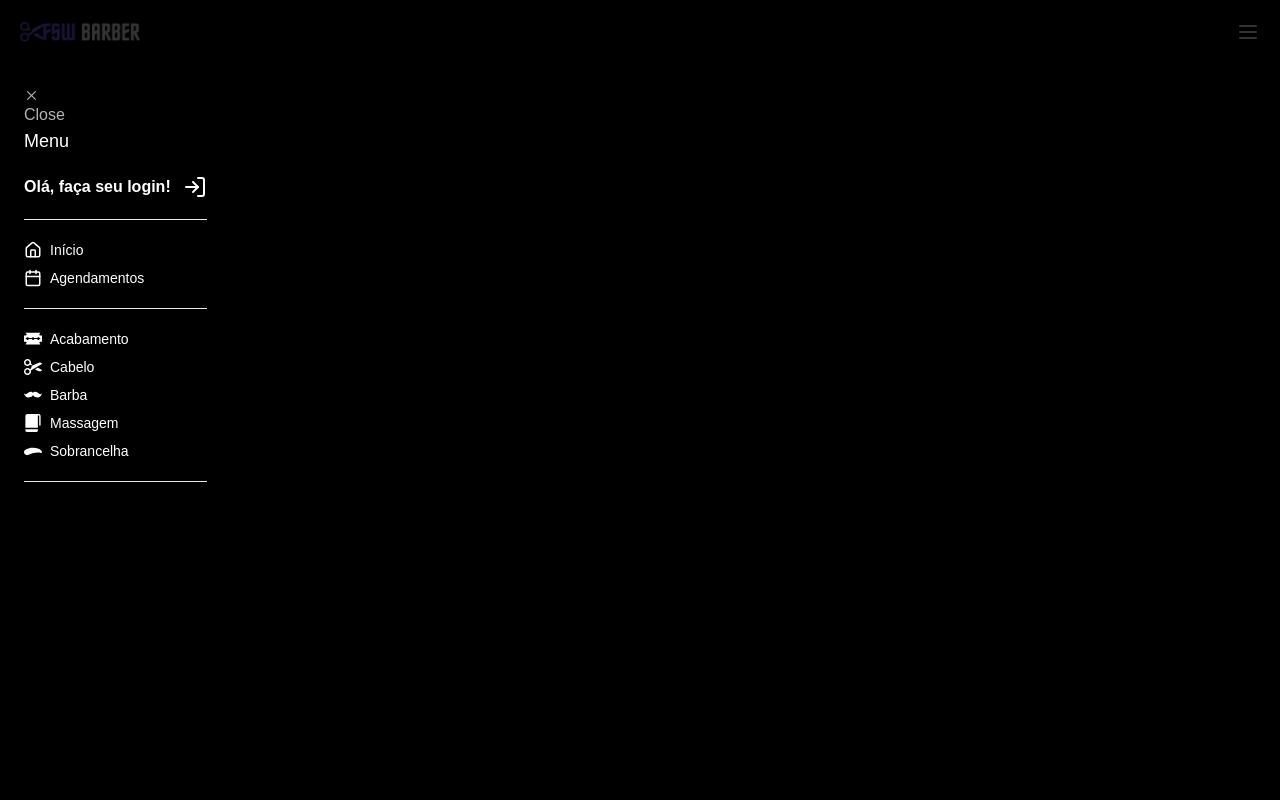
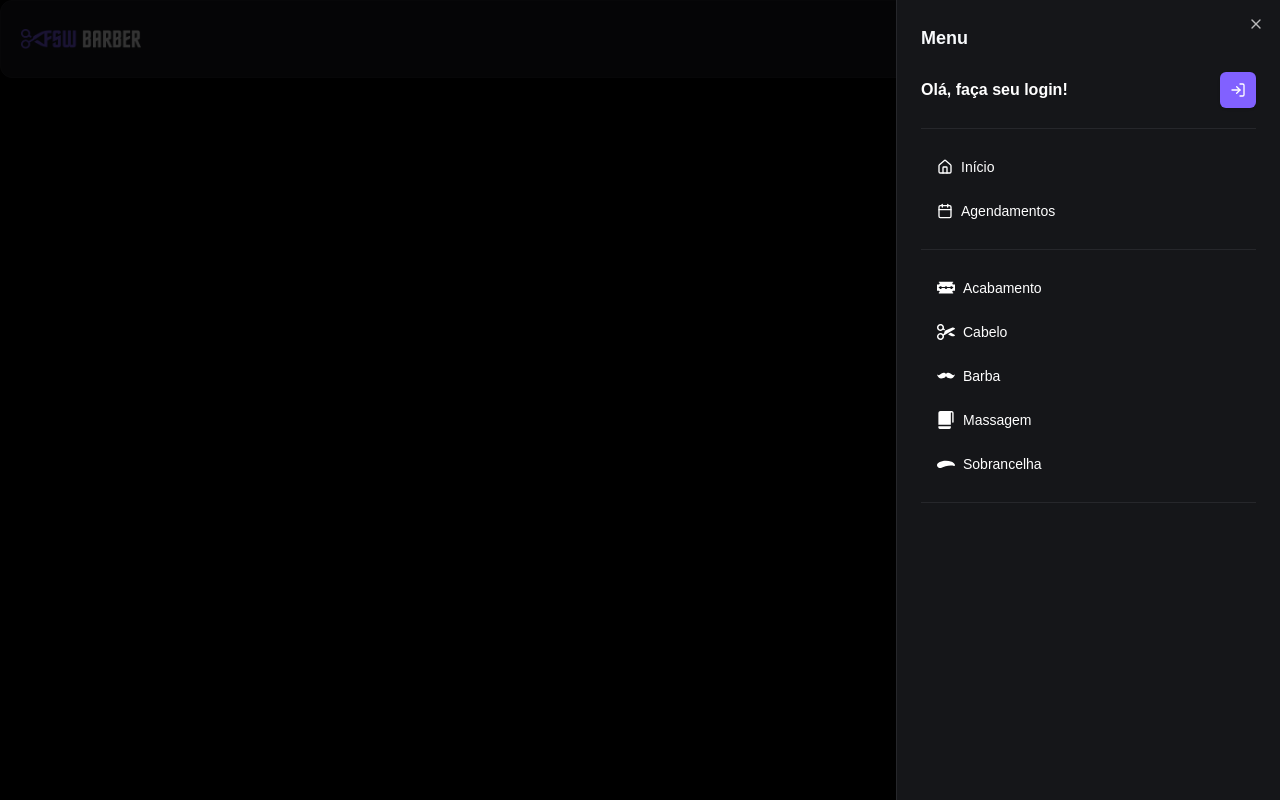
Before and after one commit to gumiranda/nextjs, a Next.js app: page /belezix/home in a window 1280 px wide. Both pictures are taken after a click on the button 1248 px from the left and 32 px from the top of the page. Built offline with nearby package versions, Linux system fonts and the light colour scheme.

Commit message:
Refactorar caminhos de importação do diretório "components" no arquivo components.json

```diff
--- a/next.config.mjs
+++ b/next.config.mjs
@@ -1,6 +1,10 @@
 /** @type {import('next').NextConfig} */
 import MillionLint from "@million/lint";
 
-const nextConfig = {};
+let nextConfig = {};
 
-export default MillionLint.next({ rsc: true })(nextConfig);
+if (process.env.NODE_ENV === "development") {
+  nextConfig = MillionLint.next({ rsc: true })(nextConfig);
+}
+
+export default nextConfig;
--- /dev/null
+++ b/src/app/(slices)/twitter/page.tsx
@@ -0,0 +1,7 @@
+/* eslint-disable @typescript-eslint/no-unused-vars */
+import { redirect } from "next/navigation";
+
+export default function Page() {
+  redirect(`/twitter/home`);
+  return null;
+}
--- a/src/app/layout.tsx
+++ b/src/app/layout.tsx
@@ -1,7 +1,5 @@
 import type { Metadata } from "next";
 import "./globals.css";
-
-
 
 export const metadata: Metadata = {
   title: "Z",
@@ -13,9 +11,13 @@ export default function RootLayout({
   children: React.ReactNode;
 }>) {
   return (
-    <html lang="pt-br">
+    <html lang="pt-br" className="dark">
       <body>
+        {/* <div className="flex h-full flex-col">
+          <div className="flex-1"> */}
         {children}
+        {/* </div>
+        </div> */}
       </body>
     </html>
   );
--- a/src/shared/ui/atoms/shadcn/sheet.tsx
+++ b/src/shared/ui/atoms/shadcn/sheet.tsx
@@ -2,8 +2,8 @@
 
 import * as React from "react";
 import * as SheetPrimitive from "@radix-ui/react-dialog";
-import { Cross2Icon } from "@radix-ui/react-icons";
 import { cva, type VariantProps } from "class-variance-authority";
+import { X } from "lucide-react";
 
 import { cn } from "@/shared/lib/utils";
 
@@ -21,7 +21,7 @@ const SheetOverlay = React.forwardRef<
 >(({ className, ...props }, ref) => (
   <SheetPrimitive.Overlay
     className={cn(
-      "fixed inset-0 z-50 bg-black/80  data-[state=open]:animate-in data-[state=closed]:animate-out data-[state=closed]:fade-out-0 data-[state=open]:fade-in-0",
+      "fixed inset-0 z-50 bg-black/80 data-[state=open]:animate-in data-[state=closed]:animate-out data-[state=closed]:fade-out-0 data-[state=open]:fade-in-0",
       className,
     )}
     {...props}
@@ -31,7 +31,7 @@ const SheetOverlay = React.forwardRef<
 SheetOverlay.displayName = SheetPrimitive.Overlay.displayName;
 
 const sheetVariants = cva(
-  "fixed z-50 gap-4 bg-background p-6 shadow-lg transition ease-in-out data-[state=closed]:duration-300 data-[state=open]:duration-500 data-[state=open]:animate-in data-[state=closed]:animate-out",
+  "fixed z-50 gap-4 bg-background p-6 shadow-lg transition ease-in-out data-[state=open]:animate-in data-[state=closed]:animate-out data-[state=closed]:duration-300 data-[state=open]:duration-500",
   {
     variants: {
       side: {
@@ -40,7 +40,7 @@ const sheetVariants = cva(
           "inset-x-0 bottom-0 border-t data-[state=closed]:slide-out-to-bottom data-[state=open]:slide-in-from-bottom",
         left: "inset-y-0 left-0 h-full w-3/4 border-r data-[state=closed]:slide-out-to-left data-[state=open]:slide-in-from-left sm:max-w-sm",
         right:
-          "inset-y-0 right-0 h-full w-3/4 border-l data-[state=closed]:slide-out-to-right data-[state=open]:slide-in-from-right sm:max-w-sm",
+          "inset-y-0 right-0 h-full w-3/4  border-l data-[state=closed]:slide-out-to-right data-[state=open]:slide-in-from-right sm:max-w-sm",
       },
     },
     defaultVariants: {
@@ -64,11 +64,11 @@ const SheetContent = React.forwardRef<
       className={cn(sheetVariants({ side }), className)}
       {...props}
     >
+      {children}
       <SheetPrimitive.Close className="absolute right-4 top-4 rounded-sm opacity-70 ring-offset-background transition-opacity hover:opacity-100 focus:outline-none focus:ring-2 focus:ring-ring focus:ring-offset-2 disabled:pointer-events-none data-[state=open]:bg-secondary">
-        <Cross2Icon className="h-4 w-4" />
+        <X className="h-4 w-4" />
         <span className="sr-only">Close</span>
       </SheetPrimitive.Close>
-      {children}
     </SheetPrimitive.Content>
   </SheetPortal>
 ));
--- a/tailwind.config.ts
+++ b/tailwind.config.ts
@@ -1,63 +1,84 @@
+/* eslint-disable @typescript-eslint/no-require-imports */
 import type { Config } from "tailwindcss";
 
-const config: Config = {
+const config = {
   darkMode: ["class"],
-    content: [
-    "./src/pages/**/*.{js,ts,jsx,tsx,mdx}",
-    "./src/components/**/*.{js,ts,jsx,tsx,mdx}",
-    "./src/app/**/*.{js,ts,jsx,tsx,mdx}",
-  ],
+  content: ["./src/shared/**/*.{ts,tsx}", "./src/app/**/*.{ts,tsx}"],
+  prefix: "",
   theme: {
+    container: {
+      center: true,
+      padding: "2rem",
+      screens: {
+        "2xl": "1400px",
+      },
+    },
     extend: {
       colors: {
-  			background: 'hsl(var(--background))',
-  			foreground: 'hsl(var(--foreground))',
+        background: "hsl(var(--background))",
+        foreground: "hsl(var(--foreground))",
         card: {
-  				DEFAULT: 'hsl(var(--card))',
-  				foreground: 'hsl(var(--card-foreground))'
+          DEFAULT: "hsl(var(--card))",
+          foreground: "hsl(var(--card-foreground))",
         },
         popover: {
-  				DEFAULT: 'hsl(var(--popover))',
-  				foreground: 'hsl(var(--popover-foreground))'
+          DEFAULT: "hsl(var(--popover))",
+          foreground: "hsl(var(--popover-foreground))",
         },
         primary: {
-  				DEFAULT: 'hsl(var(--primary))',
-  				foreground: 'hsl(var(--primary-foreground))'
+          DEFAULT: "hsl(var(--primary))",
+          foreground: "hsl(var(--primary-foreground))",
         },
         secondary: {
-  				DEFAULT: 'hsl(var(--secondary))',
-  				foreground: 'hsl(var(--secondary-foreground))'
+          DEFAULT: "hsl(var(--secondary))",
+          foreground: "hsl(var(--secondary-foreground))",
         },
+
         muted: {
-  				DEFAULT: 'hsl(var(--muted))',
-  				foreground: 'hsl(var(--muted-foreground))'
+          DEFAULT: "hsl(var(--muted))",
+          foreground: "hsl(var(--muted-foreground))",
         },
         accent: {
-  				DEFAULT: 'hsl(var(--accent))',
-  				foreground: 'hsl(var(--accent-foreground))'
+          DEFAULT: "hsl(var(--accent))",
+          foreground: "hsl(var(--accent-foreground))",
         },
         destructive: {
-  				DEFAULT: 'hsl(var(--destructive))',
-  				foreground: 'hsl(var(--destructive-foreground))'
+          DEFAULT: "hsl(var(--destructive))",
+          foreground: "hsl(var(--destructive-foreground))",
         },
-  			border: 'hsl(var(--border))',
-  			input: 'hsl(var(--input))',
-  			ring: 'hsl(var(--ring))',
+        border: "hsl(var(--border))",
+        input: "hsl(var(--input))",
+        ring: "hsl(var(--ring))",
         chart: {
-  				'1': 'hsl(var(--chart-1))',
-  				'2': 'hsl(var(--chart-2))',
-  				'3': 'hsl(var(--chart-3))',
-  				'4': 'hsl(var(--chart-4))',
-  				'5': 'hsl(var(--chart-5))'
-  			}
+          "1": "hsl(var(--chart-1))",
+          "2": "hsl(var(--chart-2))",
+          "3": "hsl(var(--chart-3))",
+          "4": "hsl(var(--chart-4))",
+          "5": "hsl(var(--chart-5))",
+        },
       },
       borderRadius: {
-  			lg: 'var(--radius)',
-  			md: 'calc(var(--radius) - 2px)',
-  			sm: 'calc(var(--radius) - 4px)'
-  		}
-  	}
+        lg: "var(--radius)",
+        md: "calc(var(--radius) - 2px)",
+        sm: "calc(var(--radius) - 4px)",
+      },
+      keyframes: {
+        "accordion-down": {
+          from: { height: "0" },
+          to: { height: "var(--radix-accordion-content-height)" },
+        },
+        "accordion-up": {
+          from: { height: "var(--radix-accordion-content-height)" },
+          to: { height: "0" },
+        },
+      },
+      animation: {
+        "accordion-down": "accordion-down 0.2s ease-out",
+        "accordion-up": "accordion-up 0.2s ease-out",
+      },
+    },
   },
   plugins: [require("tailwindcss-animate")],
-};
+} satisfies Config;
+
 export default config;
```
Also changed, not shown: 1 other file (tests, documents, lock files or other folders). Lines whose indentation alone changed are shown as unchanged.
